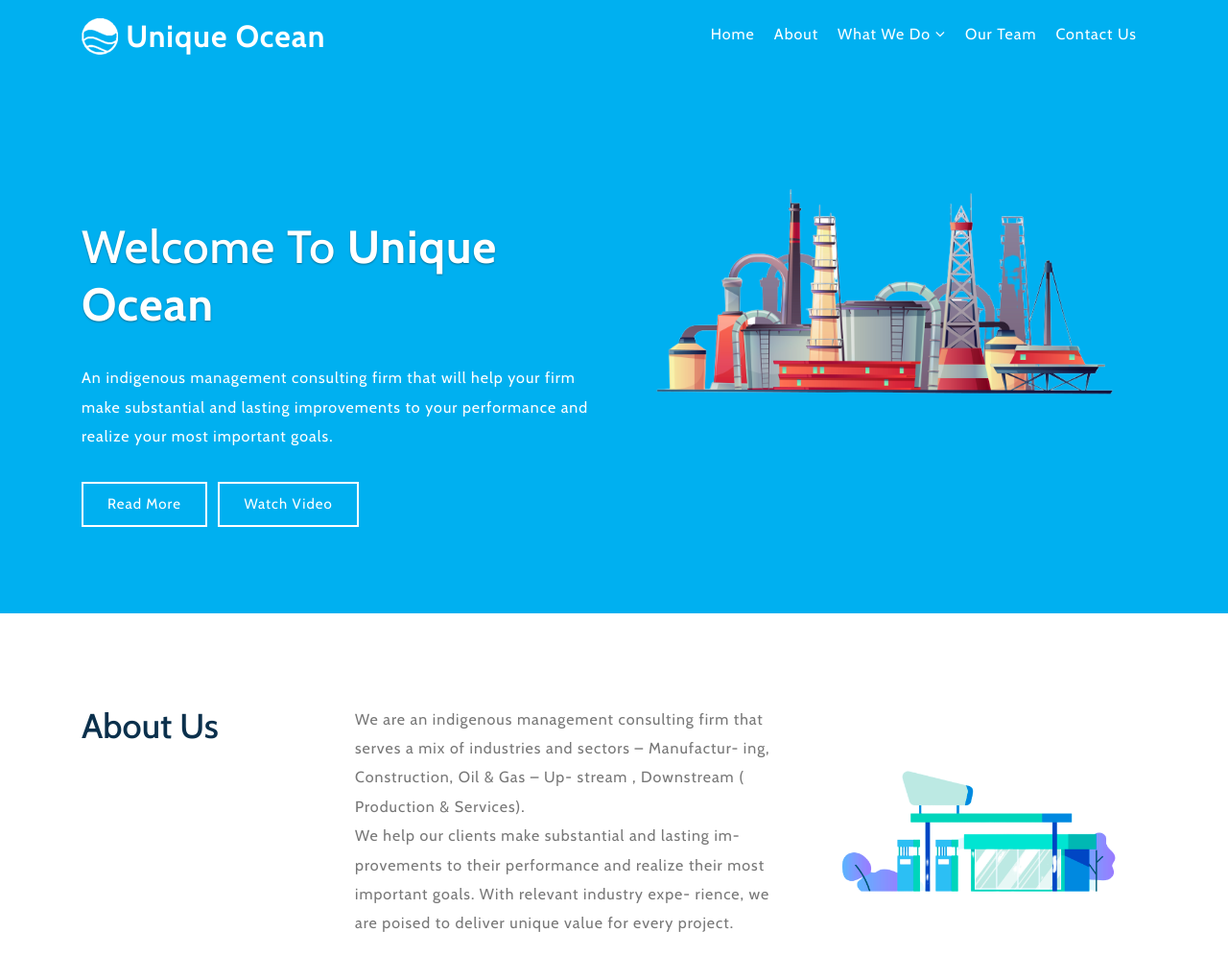
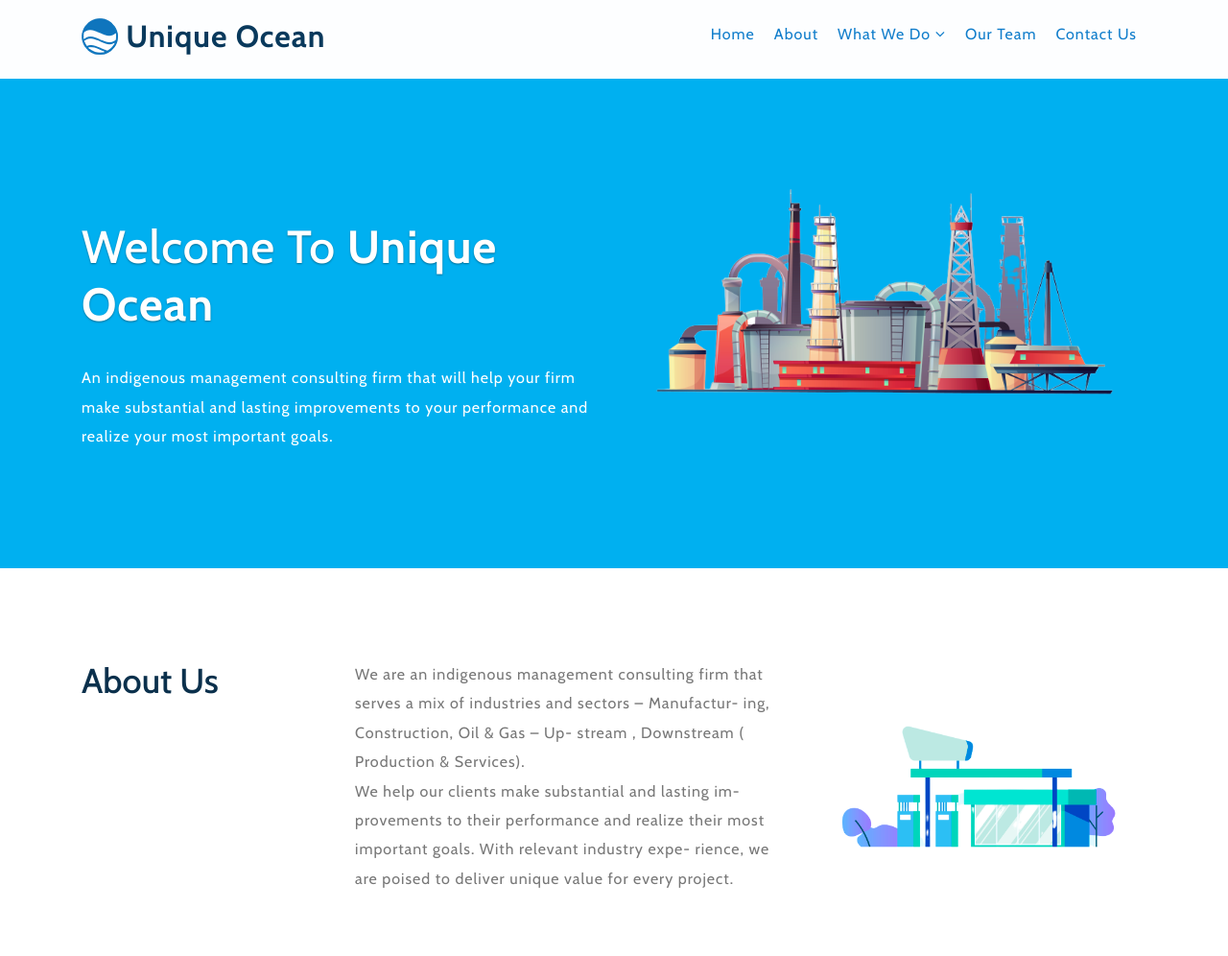
Before and after one commit to ftomiiwo/uniqueoceans, a PHP site: page / in a window 1280 px wide. Shown: the top 996 px of the page at 96% size. Run offline with PHP 8.4, Linux system fonts and the light colour scheme.

Commit message:
changed the navigation

```diff
--- a/css/style.css
+++ b/css/style.css
@@ -87,8 +87,8 @@ header {
     position: fixed;
     z-index: 9;
 	width: 100%;
-	background: #00b0f0;
-	background: rgba(0,176,240,.78);
+	background: hsl(205, 85.3%, 43%);
+	background: hsl(205, 85.3%, 99.5%);
 	padding-top:1rem !important;
 	padding-bottom:1rem !important;
 }
@@ -118,7 +118,8 @@ div#logo {
     display: initial;
     margin: 0;
     letter-spacing: 1px;
-    color: #fff;
+	/* color: #fff; */
+	color: #09395c;
     font-weight: 800;
     padding: 3px 0;
 }
@@ -156,7 +157,8 @@ nav ul li {
 
 /* Styling the links */
 nav a {
-    color: #fff;
+	color: #0f75bd;
+	color: hsl(205, 85.3%, 43%);
     text-transform: capitalize;
     font-size: 16px;
     letter-spacing: 1px;
@@ -169,6 +171,7 @@ nav ul li ul li:hover { background: #f8f9fa; }
 /* Background color change on Hover */
 nav a:hover {
 	color: #FFF;
+	color: hsl(205, 85.3%, 65%);
 }
 nav ul.inner-ul li a:hover {
 	color: #333;
--- a/index.php
+++ b/index.php
@@ -8,8 +8,8 @@
 					<h2> Welcome to <strong>Unique Ocean</strong> </h2>
 					<p>An indigenous management consulting firm that will help your firm make substantial and lasting improvements to your performance and realize your most important goals.</p>
 				</div>
-				<a class="btn mr-2 text-capitalize" href="#popup1">read more </a>
-				<a class="btn text-capitalize" href="#popup2">watch video </a>
+				<!-- <a class="btn mr-2 text-capitalize" href="#popup1">read more </a>
+				<a class="btn text-capitalize" href="#popup2">watch video </a> -->
 			</div>
 			<div class="col-lg-6 col-md-8 mt-lg-0 mt-sm-5 mt-3 banner-image text-lg-center">
 				<img src="images/1112B.png" alt="" class="img-fluid"/>
```
Also changed, not shown: images/logo.png.
